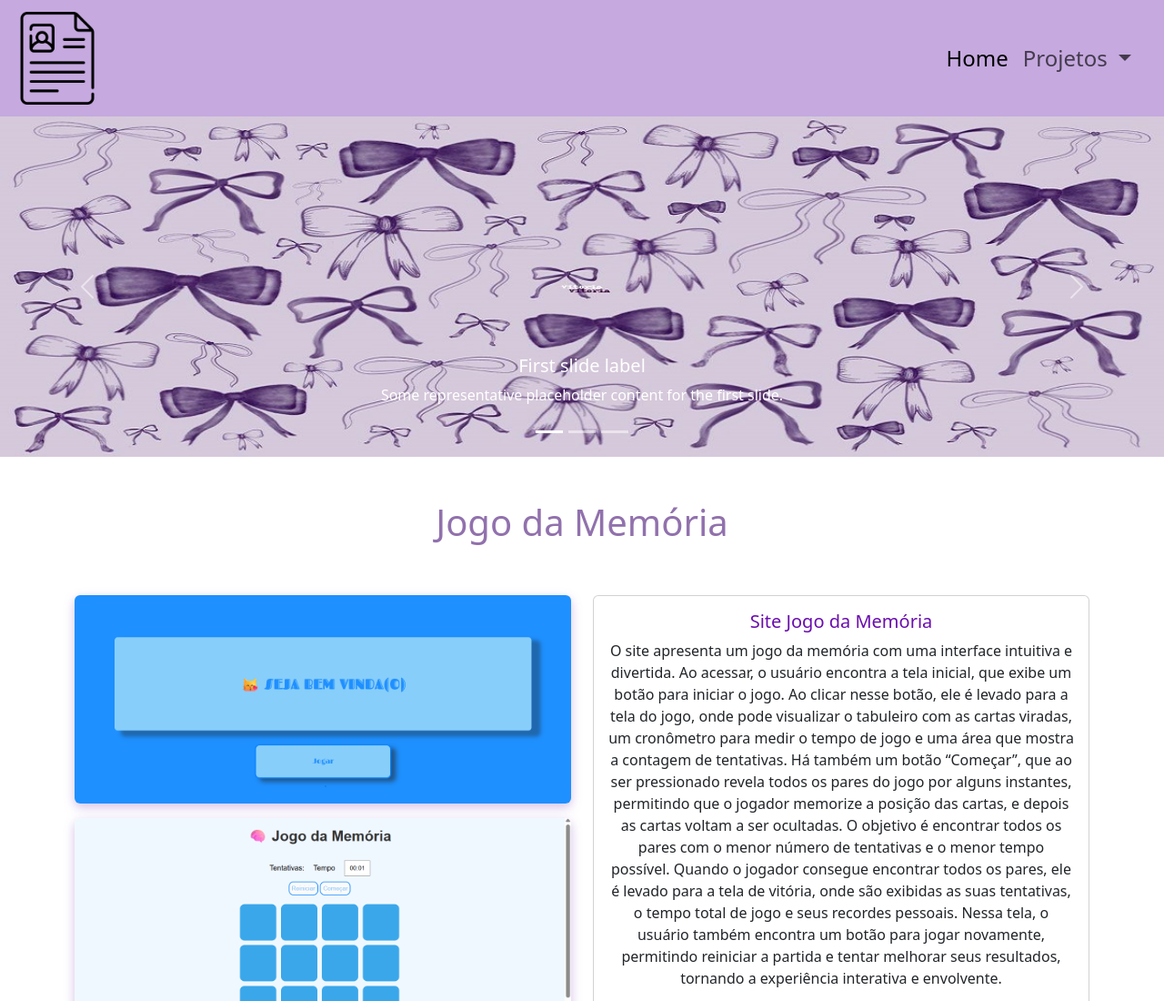
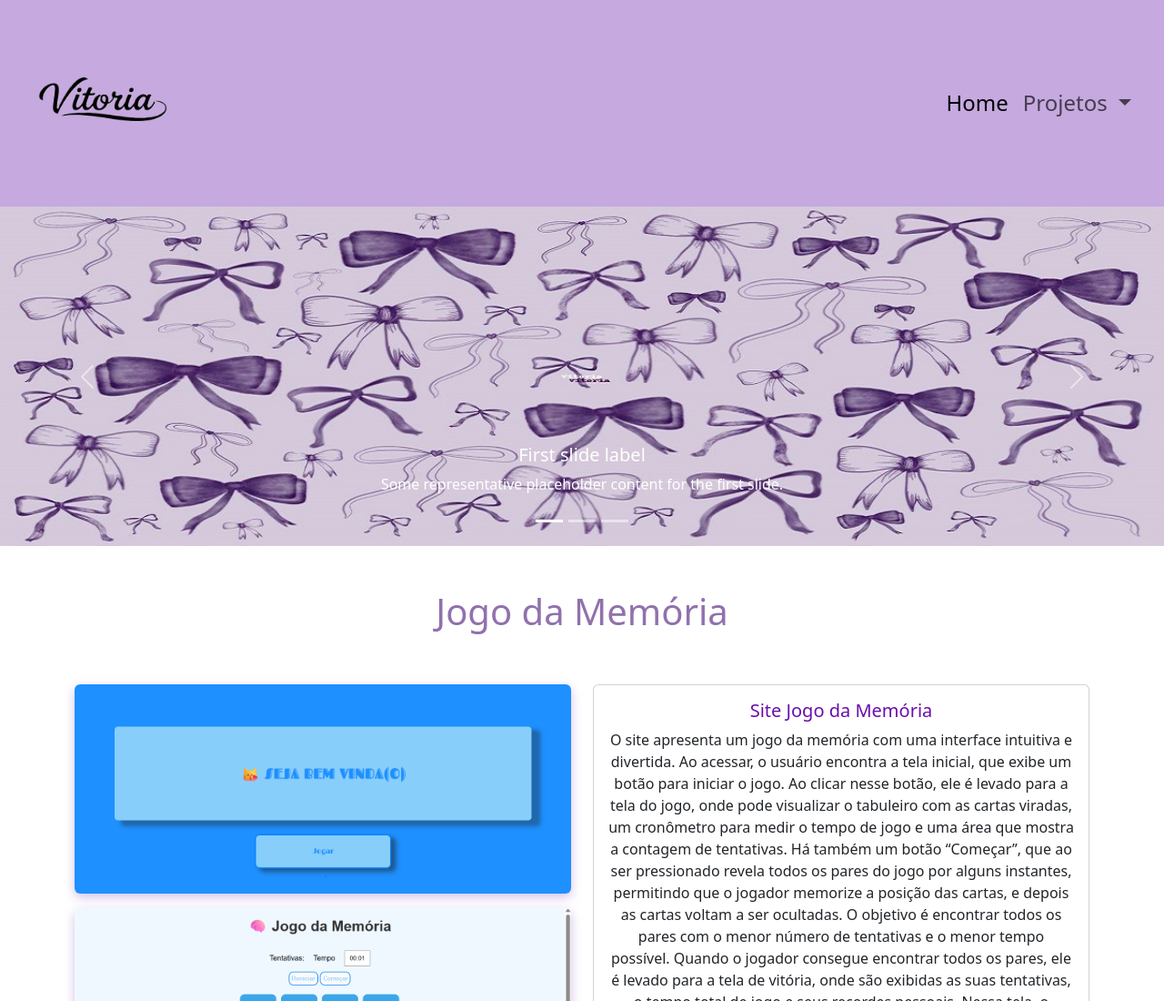
Before and after one commit to vihhpires/SiteBootstrap, a plain HTML site: page jg-memoria.html in a window 1280 px wide. Shown: the top 1100 px of the page at 91% size. Drawn offline with Linux system fonts and the light colour scheme.

Commit message:
Add files via upload

```diff
--- a/jg-memoria.html
+++ b/jg-memoria.html
@@ -14,7 +14,7 @@
         <nav class="navbar navbar-expand-lg fundoMenu">
             <div class="container-fluid">
                 <a class="navbar-brand" href="#">
-                    <img class="logosize" src="img/Logo.png" alt="">
+                    <img class="logosize" src="img/logoofc.png" alt="">
                 </a>
                 <button class="navbar-toggler" type="button" data-bs-toggle="collapse"
                     data-bs-target="#navbarSupportedContent" aria-controls="navbarSupportedContent"
```
